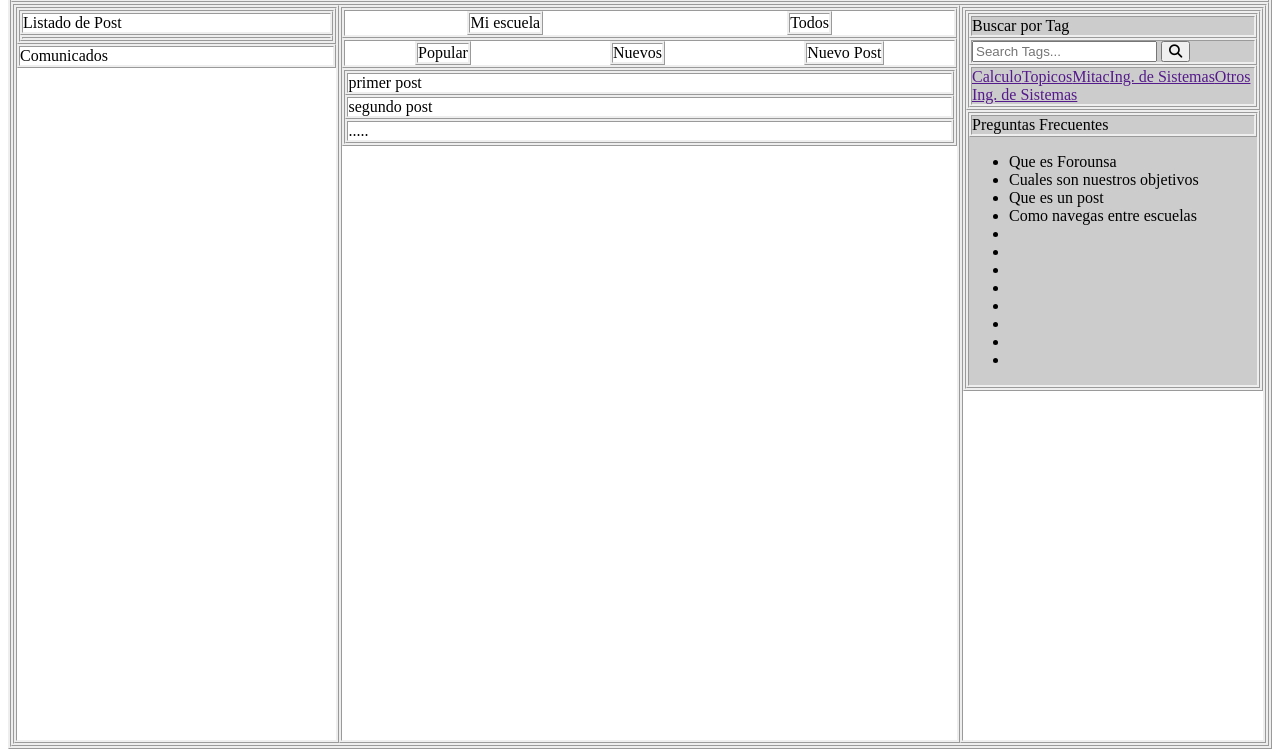
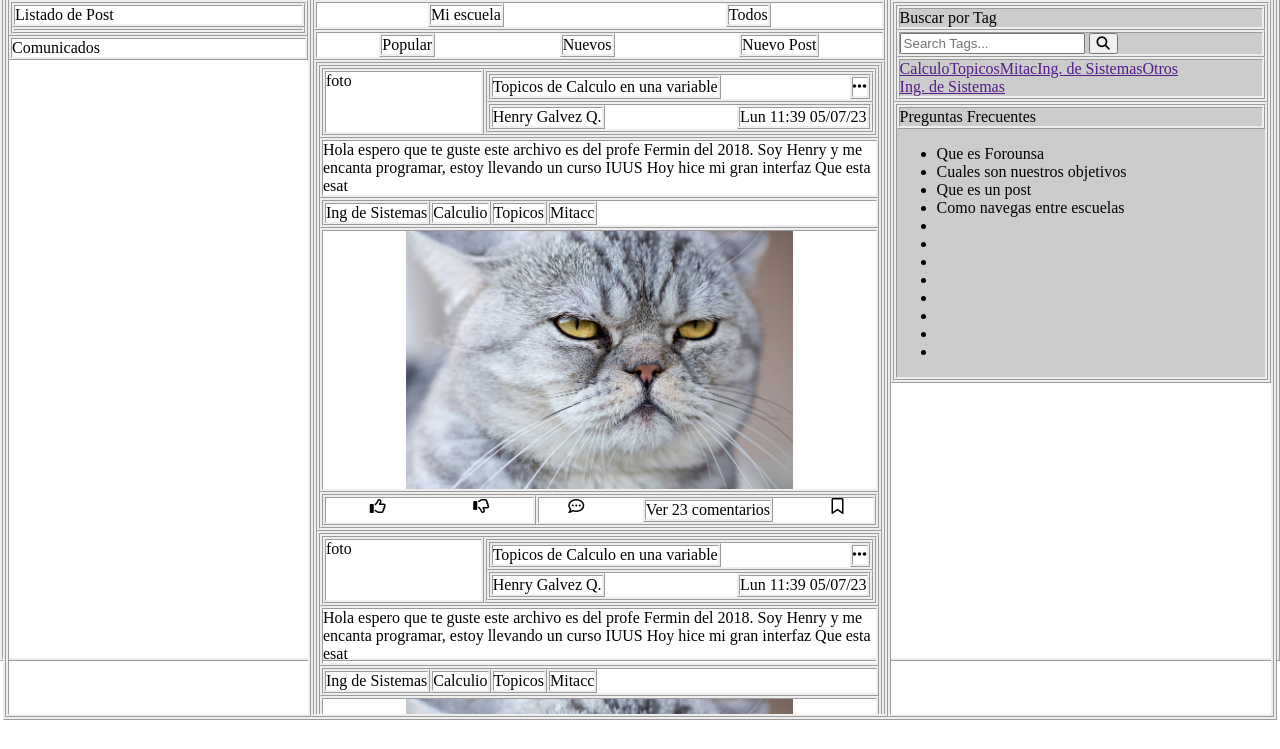
Before and after one commit to stevenAnto/flexB, a plain HTML site: page forUnsa2.html in a window 1280 px wide. Shown: the part 65-814 px from the top of the page. Drawn offline with Linux system fonts and the light colour scheme.

Commit message:
maqueta del post principal

```diff
--- a/estilos3.css
+++ b/estilos3.css
@@ -1,6 +1,8 @@
 /*el documento ocupara toda la pagina*/
 html, body{
   height:100%;
+  margin:0;
+  padding::0;
 }
 div {
   border:ridge;
@@ -8,7 +10,7 @@ div {
 .containerGeneral{
   display:flex;
   flex-direction:column;
-  height:100%;
+  height:90%;
 }
 
 .header{
@@ -17,24 +19,27 @@ div {
 }
 .cuerpo{
   display:flex;
-  justify-content:space-between;
+  justify-content:space-evenly;
   height:100%;
 }
 .leftcolum{
   display:flex;
   flex-direction:column;
-  flex-grow:0.5;
+  flex-grow:1;
+  max-width:25%;
 }
 .midcolum{
   display:flex;
   flex-direction:column;
+  overflow:scroll;
   flex-grow:1;
+  max-width:45%;
 }
 .rightcolum{
   display:flex;
   flex-direction:column;
-  flex-grow:0.1;
-  max-width:300px;
+  max-width:30%;
+  flex-grow:1;
 }
 .topMedio{
   display:flex;
@@ -76,6 +81,7 @@ div {
 .busquedaBarra{
   display:flex;
   align-items:center;
+  width:100%;
 }
 .iconos{
   display:flex;
@@ -92,4 +98,5 @@ div {
   align-self:center;
 }
 .busquedaTop{
+  width:85%;
 }
--- a/forUnsa2.html
+++ b/forUnsa2.html
@@ -7,6 +7,7 @@
   <meta name="viewport" content="width=device-width, initial-scale=1.0">
   <script src="https://kit.fontawesome.com/554cbec351.js" crossorigin="anonymous"></script>
   <link rel="stylesheet" href="estilos3.css">
+  <link rel="stylesheet" href="posPrincipal.css">
 </head>
 
 <body>
@@ -66,13 +67,116 @@
           <div>Nuevo Post</div>
         </div>
         <div class="botMedio">
-          <div>primer post</div>
-          <div>segundo post</div>
-          <div>.....</div>
+          <div class="postContainer">
+            <div class="postContainerf1">
+              <div class="fotoPerfil">
+                foto
+              </div>
+              <div class="derechaFoto">
+                <div class="topicosContainer">
+                  <div class="topicoCurso">
+                    Topicos de Calculo en una variable
+                  </div>
+                  <div class="topicoTresPuntos">
+                    <i class="fa-solid fa-ellipsis"></i>
+                  </div>
+                </div>
+                <div class="NombreFecha">
+                  <div class="nombre">
+                    Henry Galvez Q.
+                  </div>
+                  <div class="fechaPublicacion">
+                    Lun 11:39 05/07/23
+                  </div>
+                </div>
+              </div>
+            </div>
+            <div class="postContainerf2">
+              Hola espero que te guste este archivo es del profe Fermin
+              del 2018.
+              Soy Henry y me encanta programar, estoy llevando un curso IUUS
+              Hoy hice mi gran interfaz
+              Que esta esat
+            </div>
+            <div class="postContainerf3">
+              <div class="tag">Ing de Sistemas</div>
+              <div class="tag">Calculio</div>
+              <div class="tag">Topicos</div>
+              <div class="tag">Mitacc</div>
+            </div>
+            <div class="postContainerf4">
+              <img src="imagenGato.jpg" width="70%" alt="publicacion">
+            </div>
+            <div class="postContainerf5">
+              <div class="likes">
+
+                <i class="fa-regular fa-thumbs-up"></i>
+                <i class="fa-regular fa-thumbs-down"></i>
+              </div>
+              <div class="derechaLike">
+                <i class="fa-regular fa-comment-dots"></i>
+                <div>Ver 23 comentarios</div>
+                <i class="fa-regular fa-bookmark"></i>
+              </div>
+            </div>
+          </div>
+          <div class="postContainer">
+            <div class="postContainerf1">
+              <div class="fotoPerfil">
+                foto
+              </div>
+              <div class="derechaFoto">
+                <div class="topicosContainer">
+                  <div class="topicoCurso">
+                    Topicos de Calculo en una variable
+                  </div>
+                  <div class="topicoTresPuntos">
+                    <i class="fa-solid fa-ellipsis"></i>
+                  </div>
+                </div>
+                <div class="NombreFecha">
+                  <div class="nombre">
+                    Henry Galvez Q.
+                  </div>
+                  <div class="fechaPublicacion">
+                    Lun 11:39 05/07/23
+                  </div>
+                </div>
+              </div>
+            </div>
+            <div class="postContainerf2">
+              Hola espero que te guste este archivo es del profe Fermin
+              del 2018.
+              Soy Henry y me encanta programar, estoy llevando un curso IUUS
+              Hoy hice mi gran interfaz
+              Que esta esat
+            </div>
+            <div class="postContainerf3">
+              <div class="tag">Ing de Sistemas</div>
+              <div class="tag">Calculio</div>
+              <div class="tag">Topicos</div>
+              <div class="tag">Mitacc</div>
+            </div>
+            <div class="postContainerf4">
+              <img src="imagenGato.jpg" width="70%" alt="publicacion">
+            </div>
+            <div class="postContainerf5">
+              <div class="likes">
+
+                <i class="fa-regular fa-thumbs-up"></i>
+                <i class="fa-regular fa-thumbs-down"></i>
+              </div>
+              <div class="derechaLike">
+                <i class="fa-regular fa-comment-dots"></i>
+                <div>Ver 23 comentarios</div>
+                <i class="fa-regular fa-bookmark"></i>
+              </div>
+            </div>
+          </div>
         </div>
       </div>
       <div class="rightcolum">
-        <div class="column side" style="background-color:#ccc;">
+        <div class="columnside" style="background-color:#ccc;">
           <div class="containerTags">
             <div>Buscar por Tag</div>
             <div>
@@ -112,6 +216,7 @@
         </div>
       </div>
     </div>
+  </div>
 </body>
 
 </html>
--- /dev/null
+++ b/posPrincipal.css
@@ -0,0 +1,58 @@
+.postContainer{
+  display:flex;
+  flex-direction:column;
+}
+.postContainerf1{
+  display:flex;
+  justify-content:space-around;
+}
+.fotoPerfil{
+  display:flex;
+  flex-grow:1;
+}
+.derechaFoto{
+  display:flex;
+  flex-direction:column;
+  flex-grow:1;
+}
+.topicosContainer{
+  display:flex;
+  justify-content:space-between;
+}
+.NombreFecha{
+  display:flex;
+  justify-content:space-between;
+}
+
+
+
+.postContainerf3{
+  display:flex;
+
+}
+.postContainerf4{
+  display:flex;
+  align-items:center;
+  justify-content:center;
+}
+
+.postContainerf5{
+  display:flex;
+  justify-content:space-between;
+}
+.likes{
+  display:flex;
+  flex-grow:1;
+}
+.derechaLike{
+  display:flex;
+  flex-grow:1;
+}
+.likes{
+  display:flex;
+  justify-content:space-around;
+}
+.derechaLike{
+  display:flex;
+  justify-content:space-around;
+}
```
Also changed, not shown: imagenGato.jpg (added), postPrincipal.png (added).
